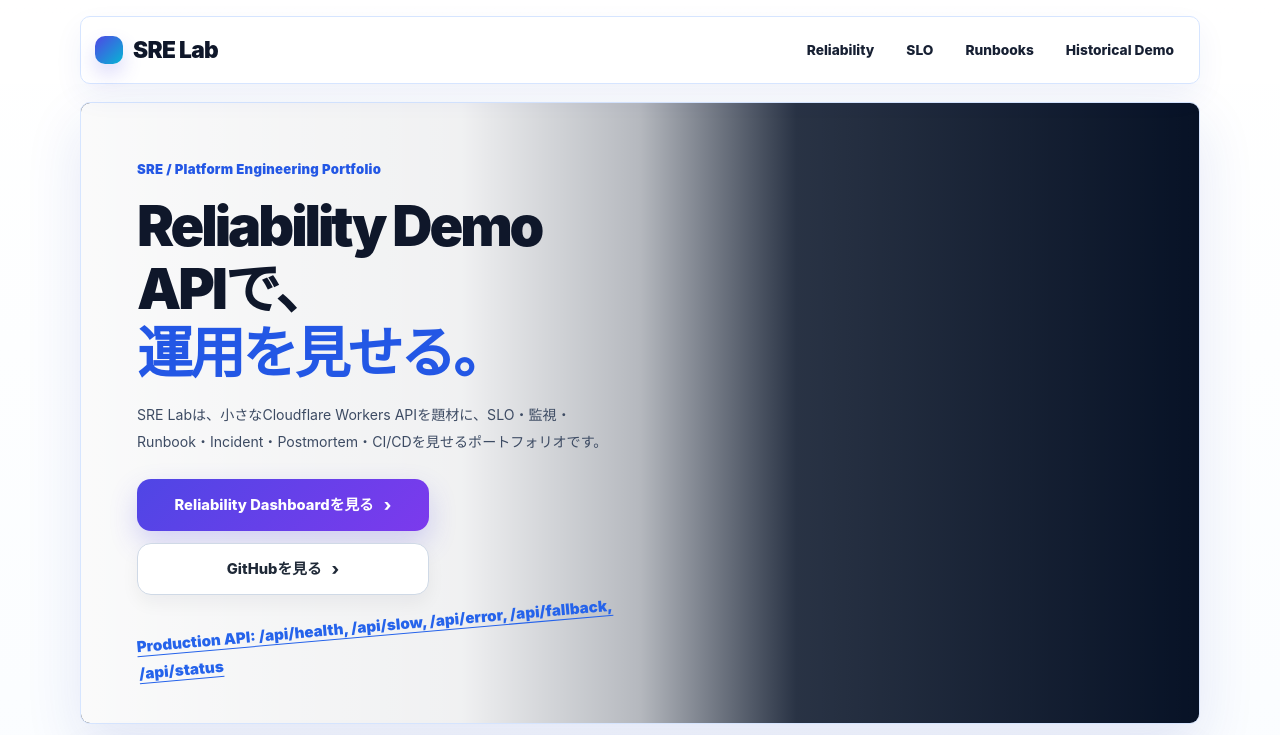
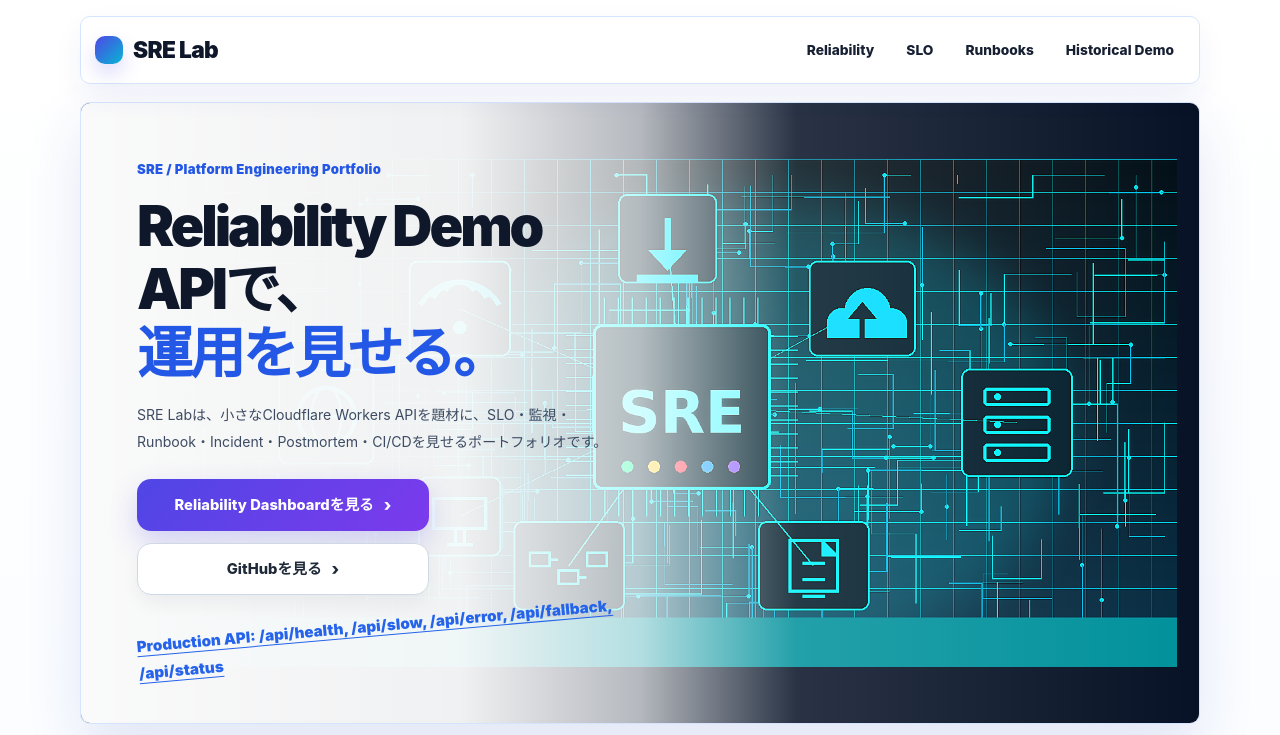
Before and after one commit to YDTNK/sre-lab, a plain HTML site: page apps/landing/index.html in a window 1280 px wide. Shown: the top 735 px of the page. Drawn offline with Linux system fonts and the light colour scheme.

Commit message:
Fix corrupted hero image asset

```diff
--- a/apps/landing/home-hero-background.css
+++ b/apps/landing/home-hero-background.css
@@ -29,7 +29,7 @@
   position: absolute;
   inset: 0;
   z-index: 0;
-  background-image: url("/assets/images/sre-lab-iot-cyber-hero.jpg");
+  background-image: url("/assets/images/sre-lab-iot-cyber-hero.png");
   background-repeat: no-repeat;
   /* 2:1 IoT/cyber-style hero. Contain the generated image on the visible right side instead of over-zooming it. */
   background-size: auto 82%;
```
Also changed, not shown: apps/landing/assets/images/sre-lab-iot-cyber-hero.png (added).
